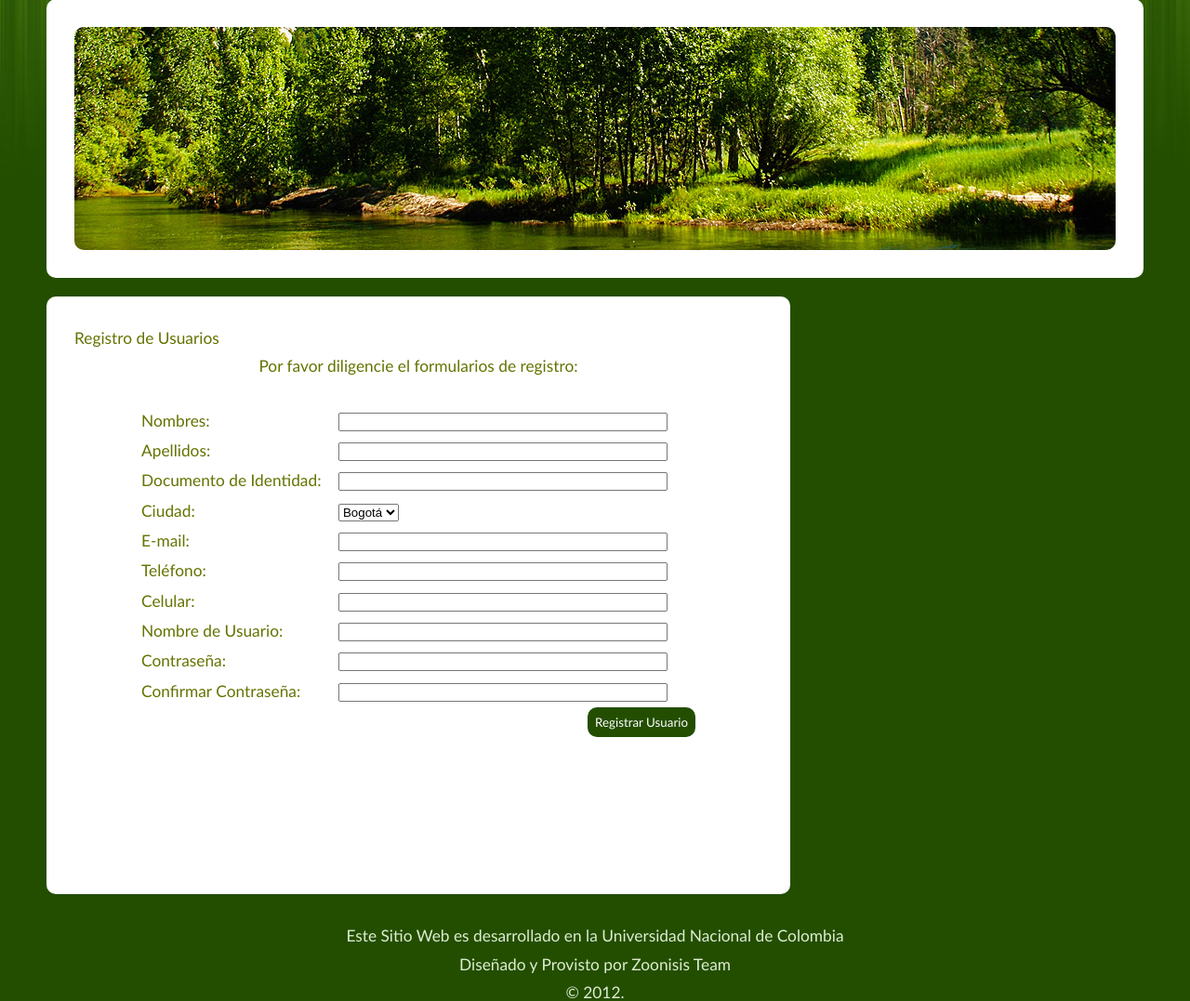
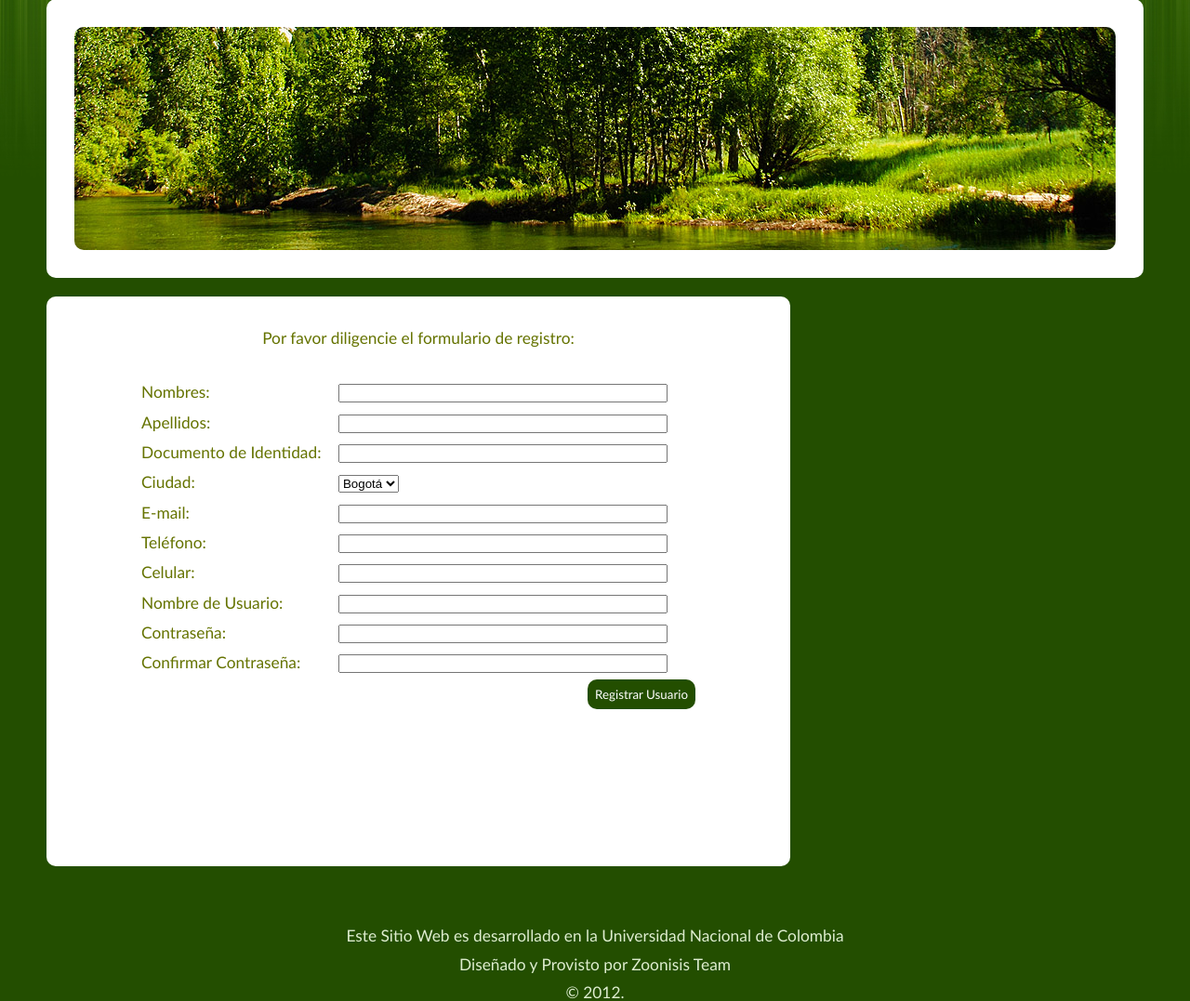
Before and after one commit to alexgm5555/proyecto-siz-ingenieria-de-software-ii, a PHP site: page /FormularioRegistro.php in a window 1280 px wide. Shown: the part 206-1283 px from the top of the page at 93% size. Run offline with PHP 8.4, Linux system fonts and the light colour scheme; data comes from the database, SQL or seed files in the repository.

Commit message:
Se realizan las siguientes operaciones: - Se corrigen varios errores html y se hace identaion en las paginas AdministracionEmpleados.php y FormulariosRegistro.php

```diff
--- a/FormularioRegistro.php
+++ b/FormularioRegistro.php
@@ -3,15 +3,10 @@
 error_reporting("E_PARSE");
 ?>
 <?php include ("conexionMySQL.php")?>
-<!--
-	Website Name by Adonis Ronquillo for Free Website Templates
-	www.freewebsitetemplat.es / www.doni.us
-	Images by Image Base http://imagebase.davidniblack.com/
-	Released under the Creative Commons Attribution 3.0 License.
--->
+
 <html xmlns="http://www.w3.org/1999/xhtml">
 	<head>
-                <!--<meta http-equiv="Content-Type" content="text/html; charset=iso-8859-1" />-->
+
 		<meta http-equiv="content-type" content="text/html; charset=utf-8" />
 		<meta name="description" content="" />
 		<meta name="keywords" content="" />
@@ -50,12 +45,9 @@ error_reporting("E_PARSE");
 				<div id="content">
 
                                     <div id="box2">
-						<div id="Accordion1" class="Accordion" tabindex="0">
-                    <div class="AccordionPanel">
-                    <div class="AccordionPanelTab">Registro de Usuarios</div>
-                            <div class="AccordionPanelContent">
+
                               <div align="center">
-                                <p>Por favor diligencie el formularios de registro:</p>
+                                <p>Por favor diligencie el formulario de registro:</p>
                                 <form id="form1" method="post" action="ResolverFormulario.php">
                                 <table width="600" border="0">
                                 <tr>
@@ -73,7 +65,13 @@ error_reporting("E_PARSE");
                                 </tr>
                                 <tr>
                                   <td>Ciudad:</td>
-                                  <td> <?php
+                                  <td>
+                                    <?php
+
+                                    /*Este bloque PHP mostrara un menu desplegable de ciudades valiendose de los registros
+                                     * de la tabla Ciudades de la Base de Datos.
+                                     */
+
                                     $conexion = true;
                                     Conectarse($conexion);
                                     if($conexion){
@@ -84,7 +82,8 @@ error_reporting("E_PARSE");
                                         }
                                     echo "</select>";
                                     }
-                                    ?></td>
+                                    ?>
+                                  </td>
                                 </tr>
                                 <tr>
                                   <td>E-mail:</td>
@@ -111,9 +110,9 @@ error_reporting("E_PARSE");
                                   <td><input name="confPassword" type="password" id="confPassword" size="45px" /></td>
                                 </tr>
                                 <tr>
-                                  <td colspan="2" ><div align="center">
+                                  <td colspan="2" >
                                     <input type="submit" name="login" value="Registrar Usuario" class="inputButton" />
-                                  </div></td>
+                                  </td>
                                 </tr>
                               </table>
 
@@ -121,14 +120,18 @@ error_reporting("E_PARSE");
                                 <p>&nbsp;</p>
 
                                 </div>
+
+					<br class="clear" />
+
 				</div>
-                          </div>
-						</div>
+
                                         <br class="clear" />
                             </div>
-				  <br class="clear" />
+
                     </div>
+
               </div>
+
 		<div style="margin: 40em 0 3em 0; text-align: center;">
         Este Sitio Web es desarrollado en la Universidad Nacional de Colombia
 			<br />Diseñado y Provisto por Zoonisis Team
--- a/paquete1.php
+++ b/paquete1.php
@@ -1,5 +1,3 @@
 <?php
-// paquete_xx.php
 require_once("conexionMySQL.php");
 ?>
-<!--include <"../administracion/empleados.php">-->
```
Also changed, not shown: AdministracionEmpleados.php (+34 -21 lines). Lines whose indentation alone changed are shown as unchanged.
